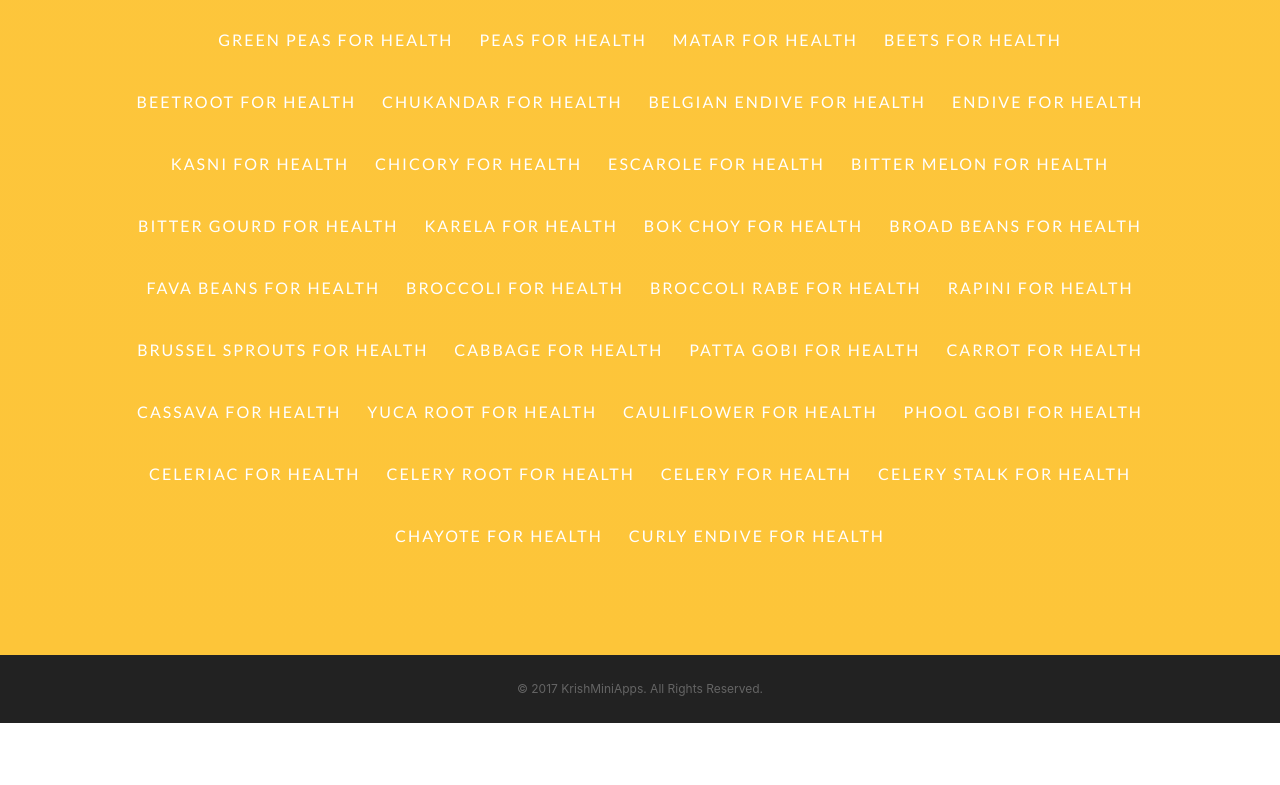
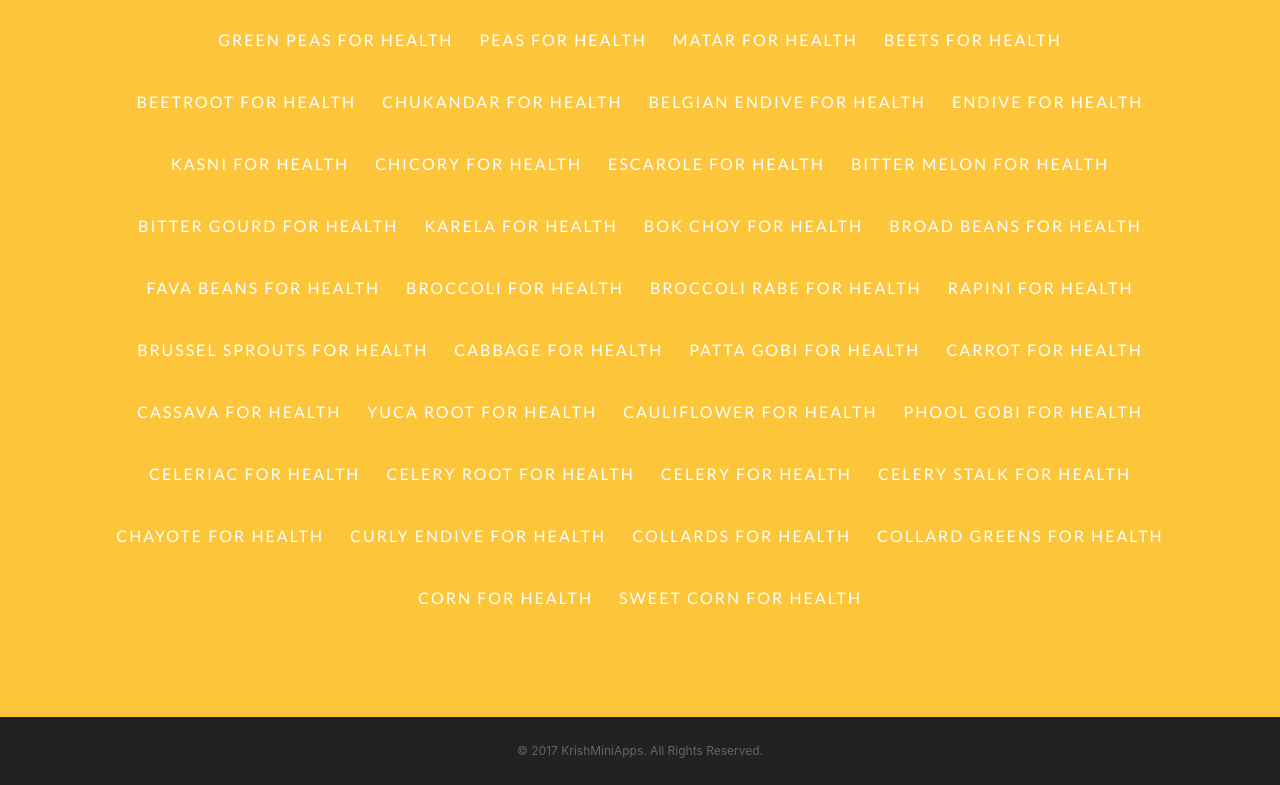
Before and after one commit to krishyapps/krishyapps.github.io, a website with bundled scripts: page index.html in a window 1280 px wide. Shown: the part 10066-10851 px from the top of the page. Before the commit the page ends 10789 px from the top, so only its background shows below. Built offline with nearby package versions, Linux system fonts and the light colour scheme; a web font is replaced by a local one.

Commit message:
73 commit

```diff
--- a/index.html
+++ b/index.html
@@ -590,6 +590,10 @@ Figs For Health
 </a><a href="https://play.google.com/store/apps/details?id=benefitsofeatingcelerystalk.sideeffectsofeatingcelerystalk" class="btn btn-outline btn-x js-scroll-trigger">Celery Stalk For Health
 </a><br><br><a href="https://play.google.com/store/apps/details?id=benefitsofeatingchayote.sideeffectsofeatingchayote" class="btn btn-outline btn-x js-scroll-trigger">Chayote For Health
 </a><a href="https://play.google.com/store/apps/details?id=benefitsofeatingcurlyendive.sideeffectsofeatingcurlyendive" class="btn btn-outline btn-x js-scroll-trigger">Curly Endive For Health
+</a><a href="https://play.google.com/store/apps/details?id=benefitsofeatingcollards.sideeffectsofeatingcollards" class="btn btn-outline btn-x js-scroll-trigger">Collards For Health
+</a><a href="https://play.google.com/store/apps/details?id=benefitsofeatingcollardgreens.sideeffectsofeatingcollardgreens" class="btn btn-outline btn-x js-scroll-trigger">Collard Greens For Health
+</a><br><br><a href="https://play.google.com/store/apps/details?id=benefitsofeatingcorn.sideeffectsofeatingcorn" class="btn btn-outline btn-x js-scroll-trigger">Corn For Health
+</a><a href="https://play.google.com/store/apps/details?id=benefitsofeatingsweetcorn.sideeffectsofeatingsweetcorn" class="btn btn-outline btn-x js-scroll-trigger">Sweet Corn For Health
 </a>
       </div>
     </section>
```
